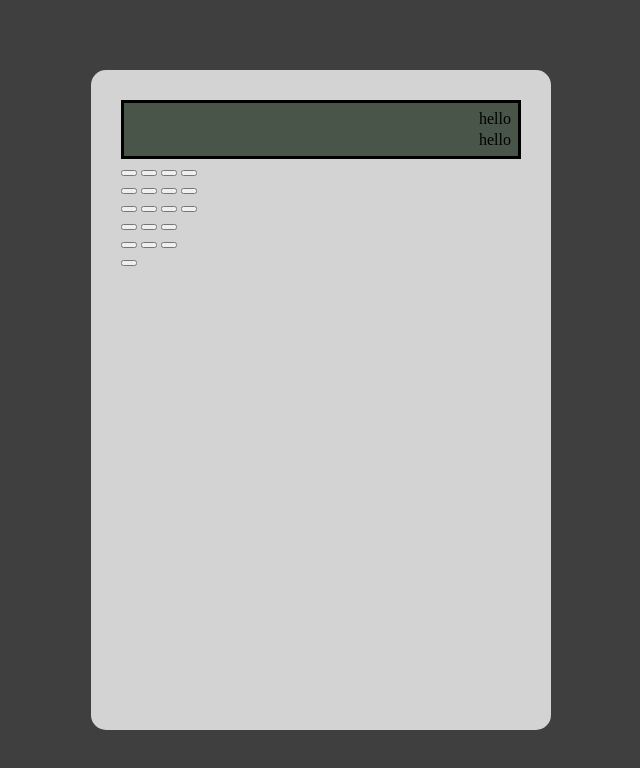
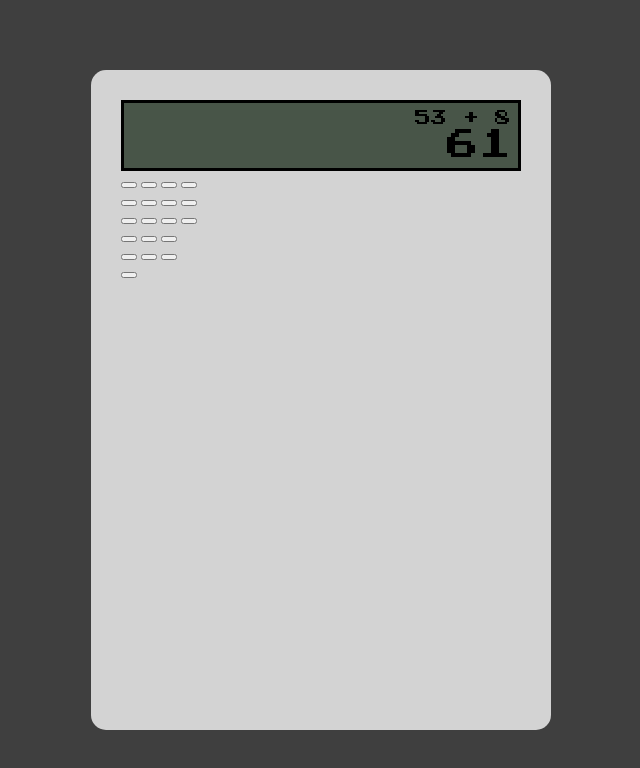
Before and after one commit to edlombanal/calculator, a plain HTML site: page index.html in a window 1280 px wide. Shown: the whole page, without its empty margins (319-959 px from the left). Drawn offline with Linux system fonts and the light colour scheme.

Commit message:
Finish calculator screen

```diff
--- a/index.css
+++ b/index.css
@@ -30,3 +30,11 @@ body{
     border-style: solid;
     background-color: rgb(72, 85, 72);
 }
+
+.screen-text{
+    font-family: 'Press Start 2P', cursive;
+}
+
+.result{
+    font-size: xx-large;
+}
--- a/index.html
+++ b/index.html
@@ -7,12 +7,22 @@
     <meta name="description" content="" />
     <meta name="viewport" content="width=device-width, initial-scale=1" />
     <link rel="stylesheet" href="./index.css" />
+    <link rel="preconnect" href="https://fonts.googleapis.com" />
+    <link rel="preconnect" href="https://fonts.gstatic.com" crossorigin />
+    <link
+      href="https://fonts.googleapis.com/css2?family=Press+Start+2P&display=swap"
+      rel="stylesheet"
+    />
   </head>
   <body>
     <div class="content">
       <div class="screen">
-        <div class="operation">hello</div>
-        <div class="result">hello</div>
+        <div class="screen-text operation">
+          <span class="first">53</span>
+          <span class="second">+</span>
+          <span class="third">8</span>
+        </div>
+        <div class="screen-text result">61</div>
       </div>
       <div class="buttons">
         <div class="row">
@@ -33,8 +43,8 @@
           <button></button>
           <button></button>
         </div>
-        <div class="plusRow">
-          <div class="nonPlus">
+        <div class="plus-row">
+          <div class="non-plus">
             <div class="row">
               <button></button>
               <button></button>
```
